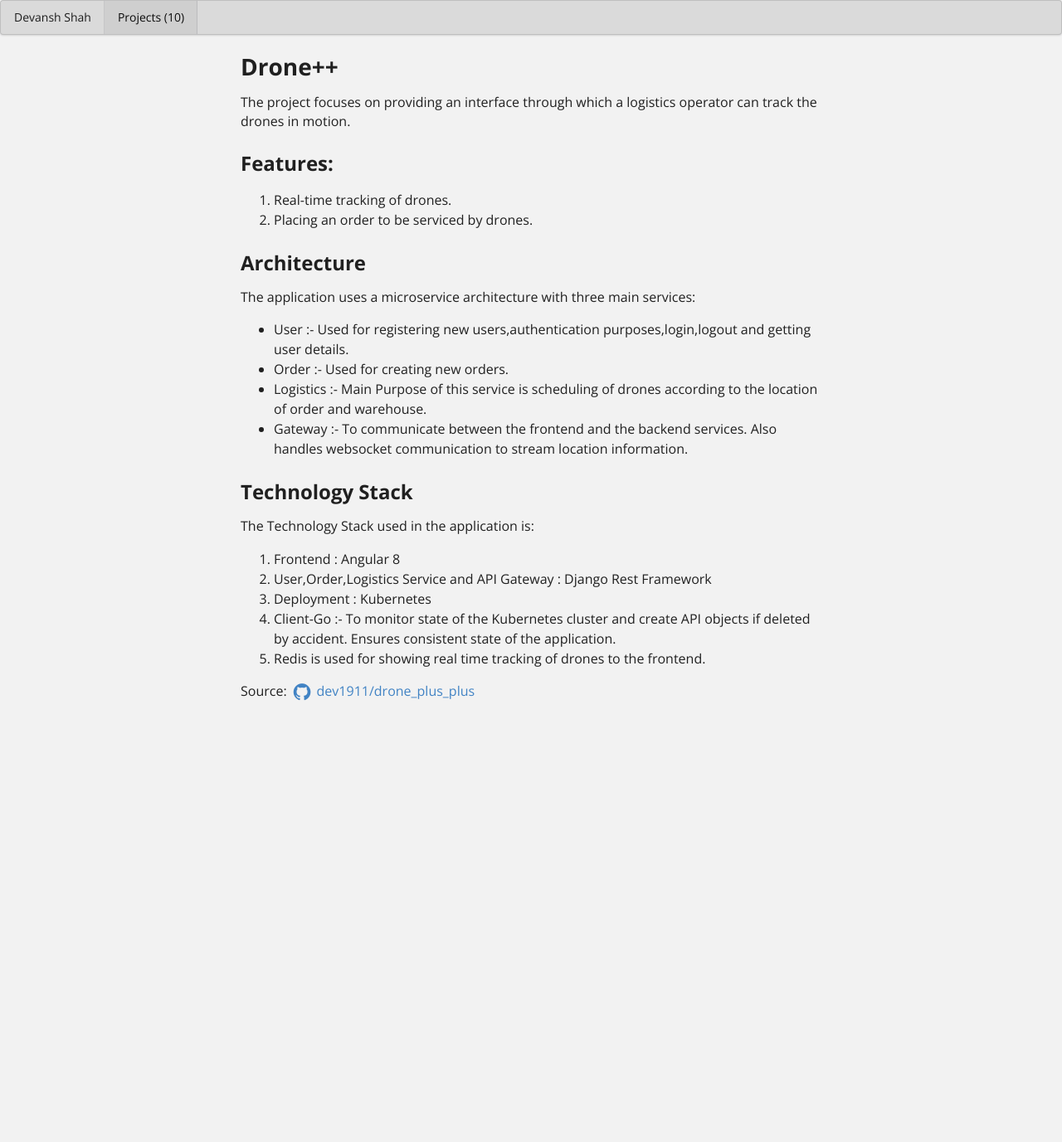
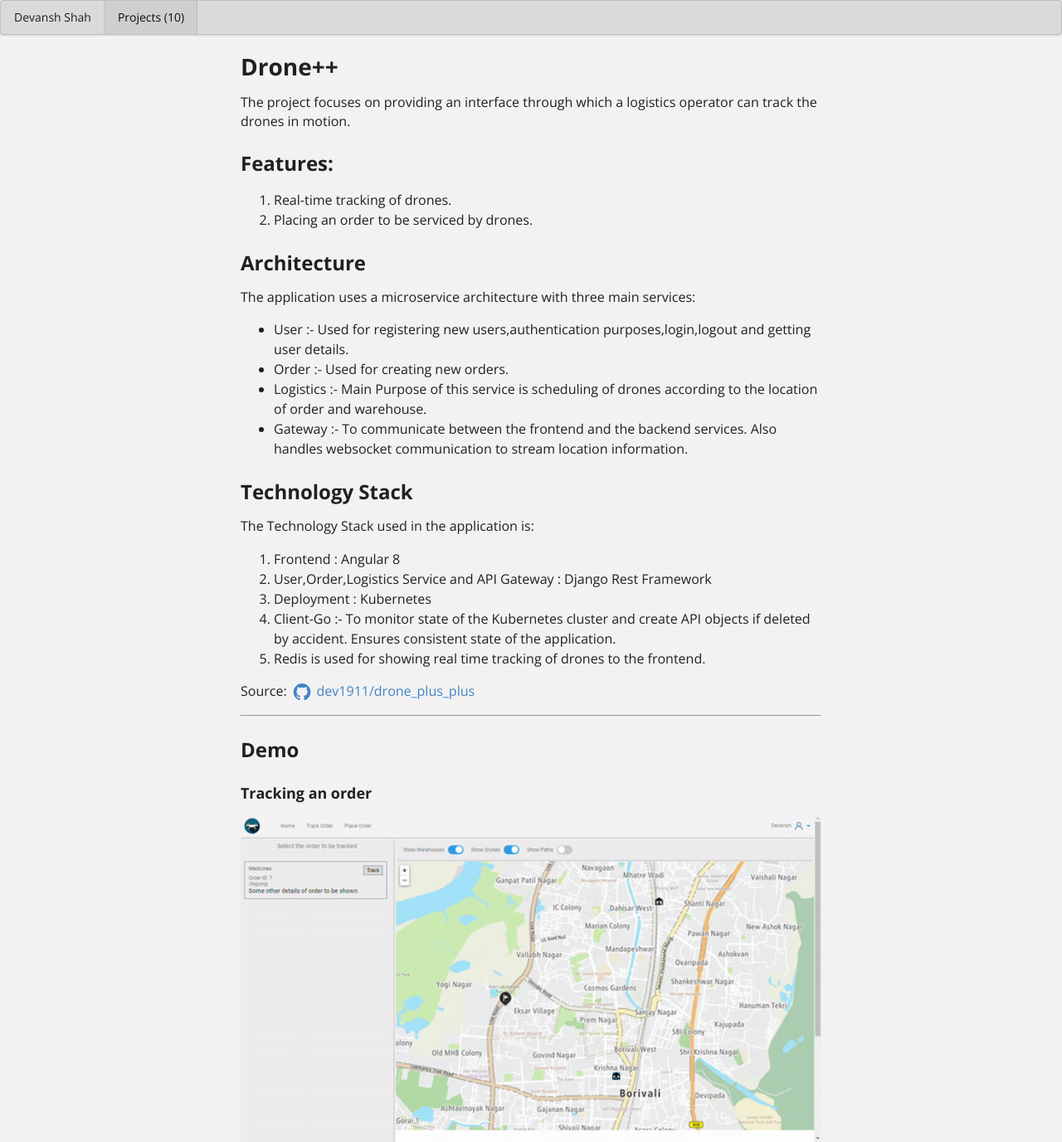
Before and after one commit to dev1911/dev1911.github.io, a Jekyll site: the page built from projects/drone.md, in a window 1280 px wide. Shown: the whole page at 83% size. Built offline with Jekyll 4.4.1, drawn with Linux system fonts in a browser that asks for light colours; before the commit the page ends 900 px from its top, so only the background shows below that.

Commit message:
Added drone demo

```diff
--- a/projects/drone.md
+++ b/projects/drone.md
@@ -40,3 +40,11 @@
 
 
 Source: <a href="https://github.com/dev1911/drone_plus_plus"><i class="large github icon"></i>dev1911/drone_plus_plus</a>
+<br>
+<hr>
+<h2> Demo </h2>
+
+<h3>Tracking an order</h3>
+<div class="ui fluid image">
+    <img src="../images/drone1.gif">
+</div>
```
Also changed, not shown: images/drone1.gif (added).
